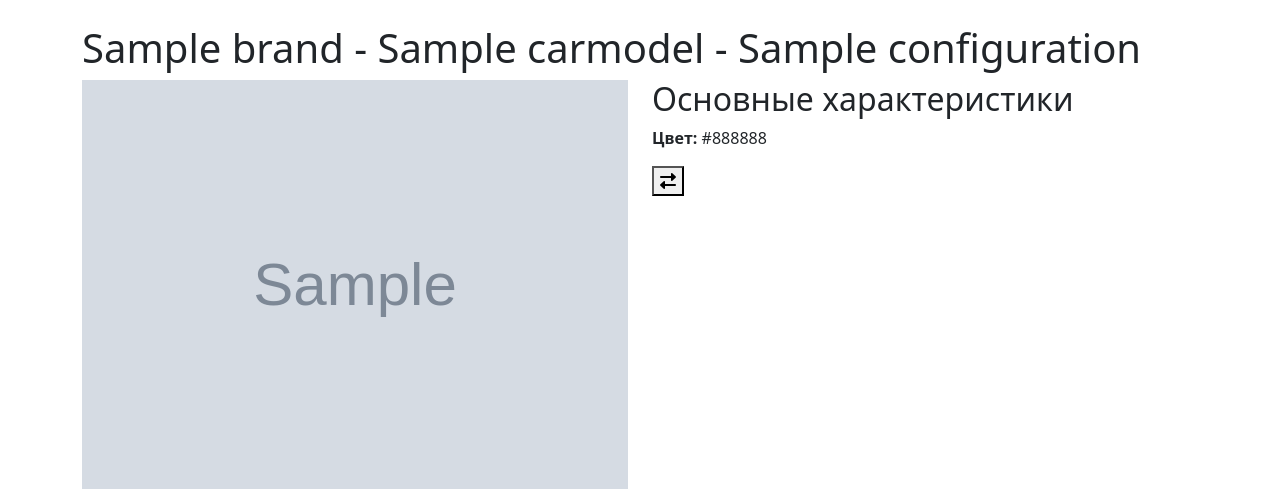
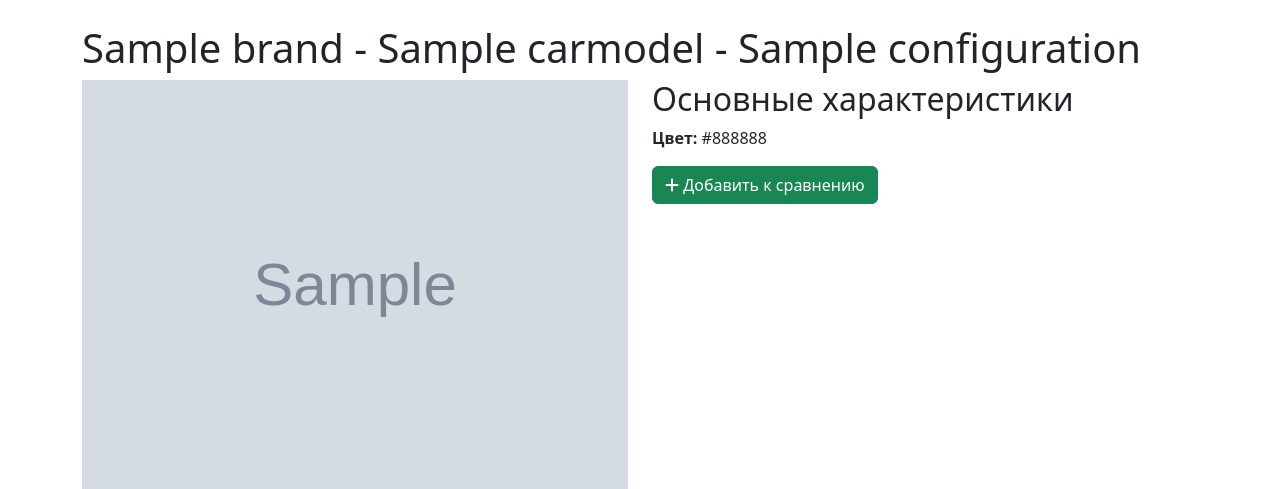
Before and after one commit to ID-Meloman/CartoLog, a Django app: page /1/ in a window 1280 px wide. Shown: the part 74-563 px from the top of the page. Run offline with Django 5.2, Linux system fonts and the light colour scheme; tables that the repository leaves empty hold one stand-in row (values such as "Sample post"); grey boxes marked "Sample" are stand-in pictures.

Commit message:
Добавлено сравнение(работает без {% extends 'main/layout.html' %} )

```diff
--- a/main/templates/main/car_detail.html
+++ b/main/templates/main/car_detail.html
@@ -40,10 +40,18 @@
     <!-- Другие характеристики -->
     <form action="{% url 'toggle_comparison' car.id %}" method="post">
     {% csrf_token %}
-    <button class="compare-btn" data-car-id="{{ item.id }}">
-    <i class="fas fa-exchange-alt {% if item in request.user.comparison.all %}text-success{% endif %}"></i>
-</button>
+    <button type="submit"
+            class="btn {% if car in request.user.comparison.all %}btn-danger{% else %}btn-success{% endif %} compare-btn"
+            data-car-id="{{ car.id }}">
+        {% if car in request.user.comparison.all %}
+            <i class="fas fa-times"></i> Удалить из сравнения
+        {% else %}
+            <i class="fas fa-plus"></i> Добавить к сравнению
+        {% endif %}
+    </button>
 </form>
+
+
 
 </div>
 
@@ -149,13 +157,12 @@
     }
 
 
-  $(document).ready(function() {
-    // Обработчик добавления в сравнение
+$(document).ready(function() {
     $('.compare-btn').click(function(event) {
         event.preventDefault(); // Отменяем стандартное поведение кнопки
 
         var carId = $(this).data('car-id');
-        var $icon = $(this).find('i');
+        var $button = $(this);
 
         $.ajax({
             url: '{% url "toggle_comparison" car_id=0 %}'.replace('0', carId),
@@ -164,13 +171,14 @@
                 'csrfmiddlewaretoken': '{{ csrf_token }}'
             },
             success: function() {
-                // Здесь можно добавить любой код, который должен выполняться после успешного запроса
-                // Например, можно отображать всплывающее сообщение
-                $icon.toggleClass('text-success'); // Переключаем класс иконки
-                alert('Статус сравнения обновлен!'); // Сообщение о успешном обновлении
+                // Переключаем класс и текст кнопки после успешного запроса
+                if ($button.hasClass('btn-primary')) {
+                    $button.removeClass('btn-primary').addClass('btn-danger').html('<i class="fas fa-times"></i> Удалить из сравнения');
+                } else {
+                    $button.removeClass('btn-danger').addClass('btn-primary').html('<i class="fas fa-plus"></i> Добавить к сравнению');
+                }
             },
             error: function(xhr) {
-                // Обработка ошибок
                 if (xhr.status === 403) {
                     alert('Вы не авторизованы для выполнения этого действия.');
                 }
@@ -178,6 +186,41 @@
         });
     });
 });
+
+
+$(document).ready(function() {
+    // Обработчик клика по кнопке сравнения
+    $('.compare-btn').click(function(event) {
+        event.preventDefault(); // Отменяем стандартное поведение кнопки
+
+        var carId = $(this).data('car-id');
+        var $button = $(this);
+
+        $.ajax({
+            url: '{% url "toggle_comparison" car_id=0 %}'.replace('0', carId),
+            method: 'POST',
+            data: {
+                'csrfmiddlewaretoken': '{{ csrf_token }}'
+            },
+            success: function() {
+                // Переключаем класс и текст кнопки после успешного запроса
+                if ($button.hasClass('btn-success')) {
+                    $button.removeClass('btn-success').addClass('btn-danger').html('<i class="fas fa-times"></i> Удалить из сравнения');
+                } else {
+                    $button.removeClass('btn-danger').addClass('btn-success').html('<i class="fas fa-plus"></i> Добавить к сравнению');
+                }
+            },
+            error: function(xhr) {
+                if (xhr.status === 403) {
+                    alert('Вы не авторизованы для выполнения этого действия.');
+                }
+            }
+        });
+    });
+});
+
+
+
 </script>
 
 {% endblock %}
--- a/main/views.py
+++ b/main/views.py
@@ -1,3 +1,4 @@
+
 from django.http import JsonResponse, HttpResponse
 from django.shortcuts import render, redirect, get_object_or_404
 from django.contrib import messages
```
Also changed, not shown: main/templates/main/comparison.html (line endings or trailing spaces), main/templates/main/popular.html (line endings or trailing spaces), main/urls.py (line endings or trailing spaces).
